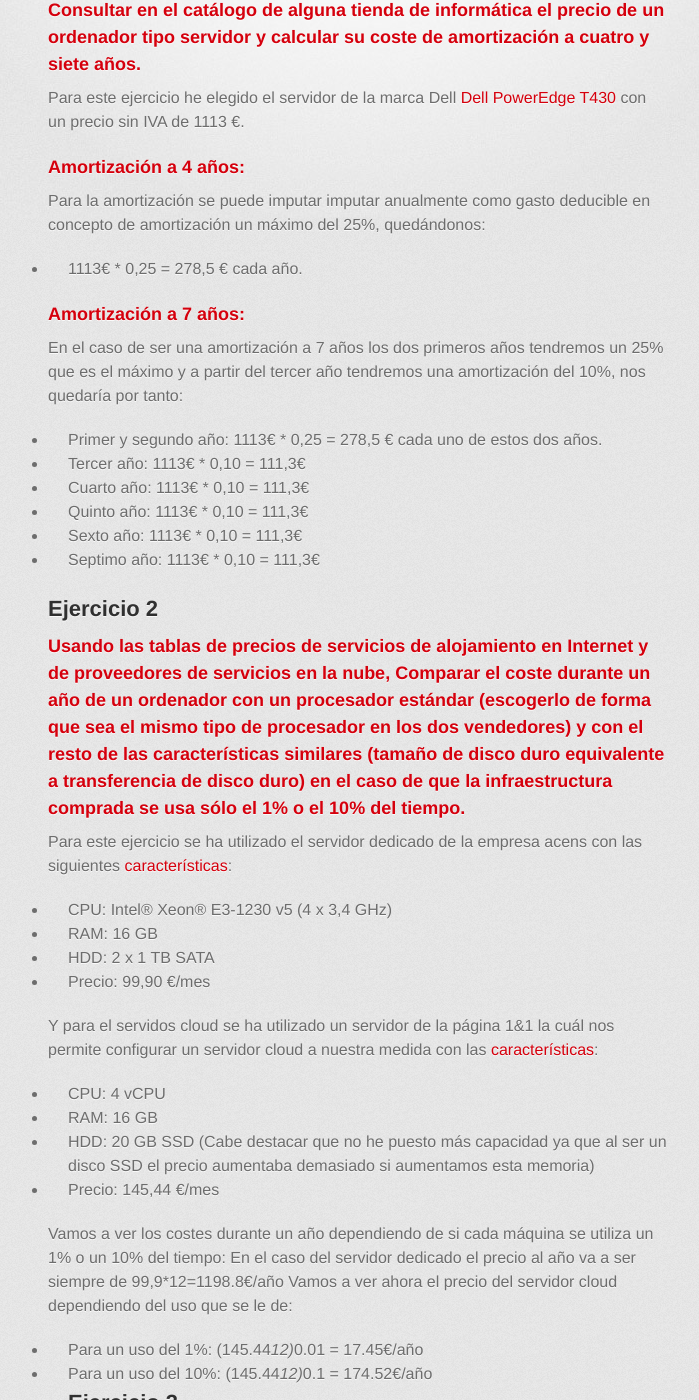
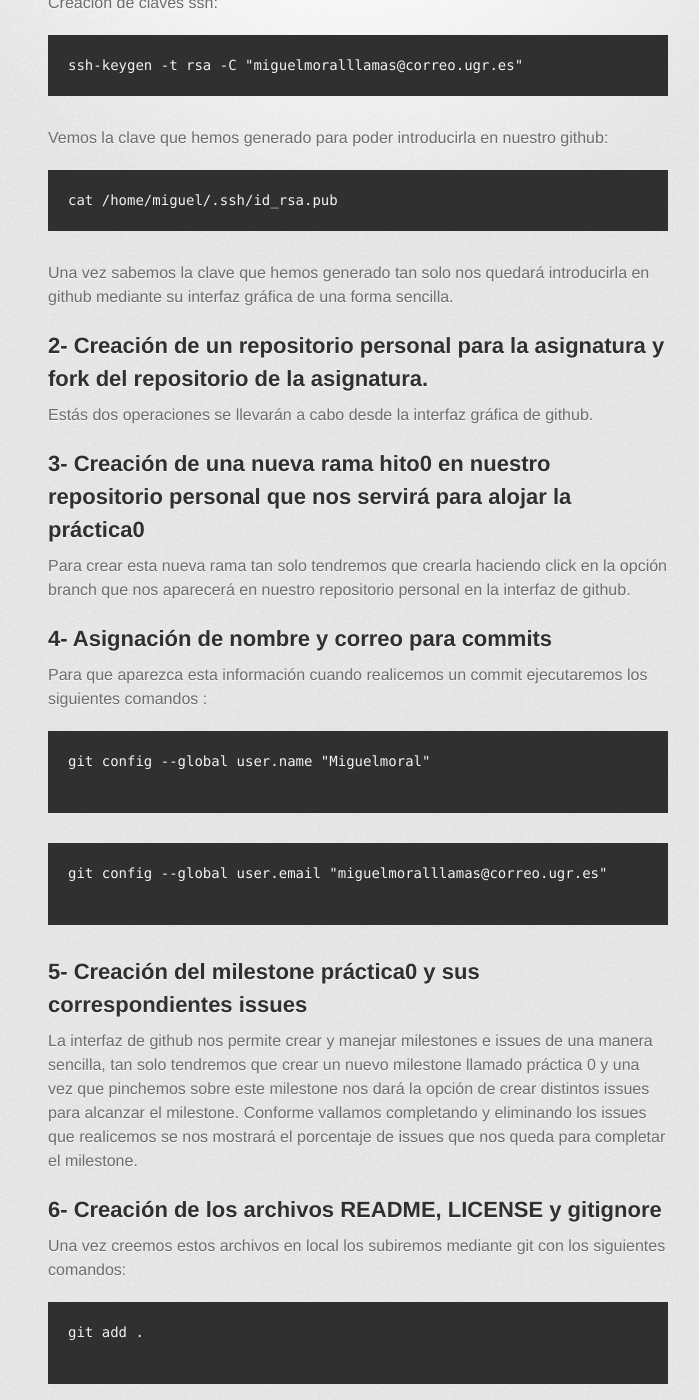
Before and after one commit to Miguelmoral/IV, a Jekyll site: the page built from index.md, in a window 1280 px wide and 1400 px high, scrolled down 356 px. Shown: the whole window, without its empty margins (282-981 px from the left). Built offline with Jekyll 4.4.1, drawn with Linux system fonts in a browser that asks for light colours; some web fonts are replaced; some of the changed text lies outside the part shown.

Commit message:
Añadiendo hito0

````diff
--- a/index.md
+++ b/index.md
@@ -2,76 +2,46 @@
 layout: index
 ---
 
-## Ejercicios tema 1
+### Práctica 0
 
-## Ejercicio 1
-
-### Consultar en el catálogo de alguna tienda de informática el precio de un ordenador tipo servidor y calcular su coste de amortización a cuatro y siete años.
-
-Para este ejercicio he elegido el servidor de la marca Dell [Dell PowerEdge T430](http://www.dell.com/es/empresas/p/poweredge-t430/pd?oc=pet43002&model_id=poweredge-t430) con un precio sin IVA de  1113 €.
-
-### Amortización a 4 años:
-Para la amortización se puede imputar imputar anualmente como gasto deducible en concepto de amortización un máximo del 25%, quedándonos:
-
-- 1113€ * 0,25 = 278,5 € cada año.
-
-### Amortización a 7 años:
-En el caso de ser una amortización a 7 años los dos primeros años tendremos un 25% que es el máximo y a partir del tercer año tendremos una amortización del 10%, nos quedaría por tanto:
-
-- Primer y segundo año: 1113€ * 0,25 = 278,5 € cada uno de estos dos años.
-- Tercer año: 1113€ * 0,10 = 111,3€
-- Cuarto año: 1113€ * 0,10 = 111,3€
-- Quinto año: 1113€ * 0,10 = 111,3€
-- Sexto año: 1113€ * 0,10 = 111,3€
-- Septimo año: 1113€ * 0,10 = 111,3€
-
-## Ejercicio 2
-
-### Usando las tablas de precios de servicios de alojamiento en Internet y de proveedores de servicios en la nube, Comparar el coste durante un año de un ordenador con un procesador estándar (escogerlo de forma que sea el mismo tipo de procesador en los dos vendedores) y con el resto de las características similares (tamaño de disco duro equivalente a transferencia de disco duro) en el caso de que la infraestructura comprada se usa sólo el 1% o el 10% del tiempo.
-
-Para este ejercicio se ha utilizado el servidor dedicado de la empresa acens con las siguientes [características](https://panel.acens.net/cart/?_ga=1.116388422.1312366403.1475491454#/dedicados):
-- CPU: Intel® Xeon® E3-1230 v5 (4 x 3,4 GHz)
-- RAM: 16 GB
-- HDD: 2 x 1 TB SATA
-- Precio: 99,90 €/mes
-
-Y para el servidos cloud se ha utilizado un servidor de la página 1&1 la cuál nos permite configurar un servidor cloud a nuestra medida con las [características](https://www.1and1.es/servidor-cloud-dinamico#configuracion-del-servidor):
-- CPU: 4 vCPU
-- RAM: 16 GB
-- HDD: 20 GB SSD (Cabe destacar que no he puesto más capacidad ya que al ser un disco SSD el precio aumentaba demasiado si aumentamos esta memoria)
-- Precio: 145,44 €/mes
-
-Vamos a ver los costes durante un año dependiendo de si cada máquina se utiliza un 1% o un 10% del tiempo:
-En el caso del servidor dedicado el precio al año va a ser siempre de 99,9*12=1198.8€/año
-Vamos a ver ahora el precio del servidor cloud dependiendo del uso que se le de:
-- Para un uso del 1%: (145.44*12)*0.01 = 17.45€/año
-- Para un uso del 10%: (145.44*12)*0.1 = 174.52€/año
-## Ejercicio 3
-
-### Crear un programa simple en cualquier lenguaje interpretado para Linux, empaquetarlo con CDE y probarlo en diferentes distribuciones.
-
-Vamos a instalar CDE con el comando `sudo apt-get instal cde`
-
-Para realizar este ejercicio se va a usar este simple programa:
+## 1-Creación de una llave ssh y añadir esta a github:
+Creación de claves ssh:
+```
+ssh-keygen -t rsa -C "miguelmoralllamas@correo.ugr.es"
+```
+Vemos la clave que hemos generado para poder introducirla en nuestro github:
+```
+cat /home/miguel/.ssh/id_rsa.pub
+```
+Una vez sabemos la clave que hemos generado tan solo nos quedará introducirla en github mediante su interfaz gráfica de una forma sencilla.
+##  2- Creación de un repositorio personal para la asignatura y fork del repositorio de la asignatura.
+Estás dos operaciones se llevarán a cabo desde la interfaz gráfica de github.
+## 3- Creación de una nueva rama hito0 en nuestro repositorio personal que nos servirá para alojar la práctica0
+Para crear esta nueva rama tan solo tendremos que crearla haciendo click en la opción branch que nos aparecerá en nuestro repositorio personal en la interfaz de github.
+## 4- Asignación de nombre y correo para commits
+Para que aparezca esta información cuando realicemos un commit ejecutaremos los siguientes comandos :
+```
+git config --global user.name "Miguelmoral"
 
 ```
-#!/bin/bash
-
-echo "Ejercicio 3 IV"
+```
+git config --global user.email "miguelmoralllamas@correo.ugr.es"
 
 ```
-Utilizamos el comando `cde sh prueba.sh` y se nos genera el archivo cde.option y la carpeta cde-package
 
-## Ejercicio 4
+## 5- Creación del milestone práctica0 y sus correspondientes issues
+La interfaz de github nos permite crear y manejar milestones e issues de una manera sencilla, tan solo tendremos que crear un nuevo milestone llamado práctica 0 y una vez que pinchemos sobre este milestone nos dará la opción de crear distintos issues para alcanzar el milestone. Conforme vallamos completando y eliminando los issues que realicemos se nos mostrará el porcentaje de issues que nos queda para completar el milestone.
+## 6- Creación de los archivos README, LICENSE y gitignore
+Una vez creemos estos archivos en local los subiremos mediante git con los siguientes comandos:
+```
+git add .
 
-### Comprobar si el procesador o procesadores instalados tienen estos flags. ¿Qué modelo de procesador es? ¿Qué aparece como salida de esa orden?
-Para ver el modelo de procesador ejecutaremos en la terminal el comando `cat /proc/cpuinfo` esto nos indica en mi caso que el procesador que monta mi ordenador es el Intel(R) Core(TM) i7-4720HQ CPU @ 2.60GHz
-Tras ejecutar la orden `egrep '^flags.*(vmx|svm)' /proc/cpuinfo` vemos como no aparece ninguna línea, esto nos indica que nuestro procesador no tiene los flags activados.
+```
+```
+git commit -m "Incorporación de archivos README, LICENSE y gitignore"
 
-## Ejercicio 5
+```
+```
+git push origin hito0
 
-### 1-Comprobar si el núcleo instalado en tu ordenador contiene este módulo del kernel usando la orden `kvm-ok`
-Primero lo tendremos que instalar con el comando `sudo apt-get install cpu-checker`, tras instalarlo podremos comprobar si el núcleo está instalado con el comando especificado `kvm-ok` y nos muestra que en mi caso concretamente no lo tiene.
-
-### 2-Instalar un hipervisor para gestionar máquinas virtuales, que más adelante se podrá usar en pruebas y ejercicios.
-He instalado vmware directamente en windows utilizando un ejecutable.
+```
````
